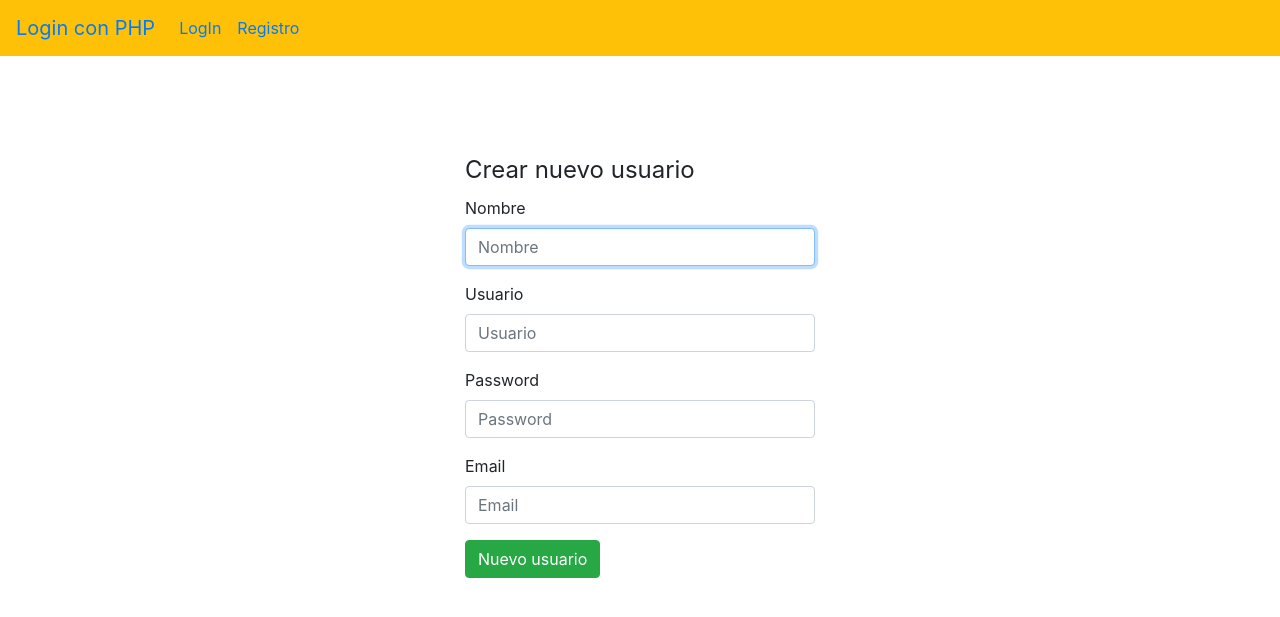
After one commit to CristhianGaleano/login-php, a PHP site: page /vista/crear_usuario_form.php in a window 1280 px wide. The commit adds this page. Shown: the top 617 px of the page. Run offline with PHP 8.4, Linux system fonts and the light colour scheme; some libraries are stand-ins or nearby versions.

Commit message:
Se crea el boton nuevo usuario y se inicia con su backend

```diff
--- /dev/null
+++ b/vista/crear_usuario_form.php
@@ -0,0 +1,56 @@
+<?php
+	include 'partials/head.php';
+	include 'partials/menu.php';
+  ?>
+
+    <div class="container">
+
+
+		<div class="starter-template">
+			<br>
+			<br>
+			<br>
+			<br>
+			<div class="row">
+				<!-- columna de 4 espacios y un espacio a la derecha -->
+				<div class="col-md-4 mx-auto">
+					 <div class="panel panel-default">
+					 	<div class="panel-body">
+					 		<form action="crear_usuario_logic.php" method="POST" role="form" id="formulario-registro">
+					 			<legend>Crear nuevo usuario</legend>
+					 			<fieldset class="form-group">
+					 				<label for="formGroupExampleInput">Nombre</label>
+					 				<input type="text" class="form-control" name="txtNombre" autofocus="autofocus" required="required" id="formGroupExampleInput" placeholder="Nombre">
+					 			</fieldset>
+					 			<fieldset class="form-group">
+					 				<label for="formGroupExampleInput">Usuario</label>
+					 				<input type="text" class="form-control" name="txtUsuario" autofocus="autofocus" required="required" id="formGroupExampleInput" placeholder="Usuario">
+					 			</fieldset>
+					 			<fieldset class="form-group">
+					 				<label for="formGroupExampleInput2">Password</label>
+					 				<input type="password" class="form-control" name="txtPassword" required="required" id="formGroupExampleInput2" placeholder="Password">
+					 			</fieldset>
+					 			<fieldset class="form-group">
+					 				<label for="formGroupExampleInput">Email</label>
+					 				<input type="email" class="form-control" name="txtEmail" autofocus="autofocus" required="required" id="formGroupExampleInput" placeholder="Email">
+					 			</fieldset>
+					 			<!-- <fieldset class="form-group">
+					 				<label for="formGroupExampleInput2">Privilegio</label>
+					 				<input type="text" class="form-control" name="txtPrivilegio" required="required" id="formGroupExampleInput2" placeholder="Privilegio">
+					 			</fieldset> -->
+
+					 			<button class="btn btn-success" type="submit" value="Nuevo">Nuevo usuario</button>
+					 		</form>
+					 	</div>
+					 </div>
+				</div>
+			</div>
+		</div>
+
+
+    </div>
+
+
+    <?php
+    include 'partials/footer.php';
+     ?>
```
Also changed, not shown: controlador/UsuarioControlador.php (+19 -0 lines), datos/UsuarioDao.php (+40 -0 lines), vista/crear_usuario_logic.php (added, +37 -0 lines), vista/crud.php (+6 -3 lines), vista/validarCode.php (line endings or trailing spaces).
